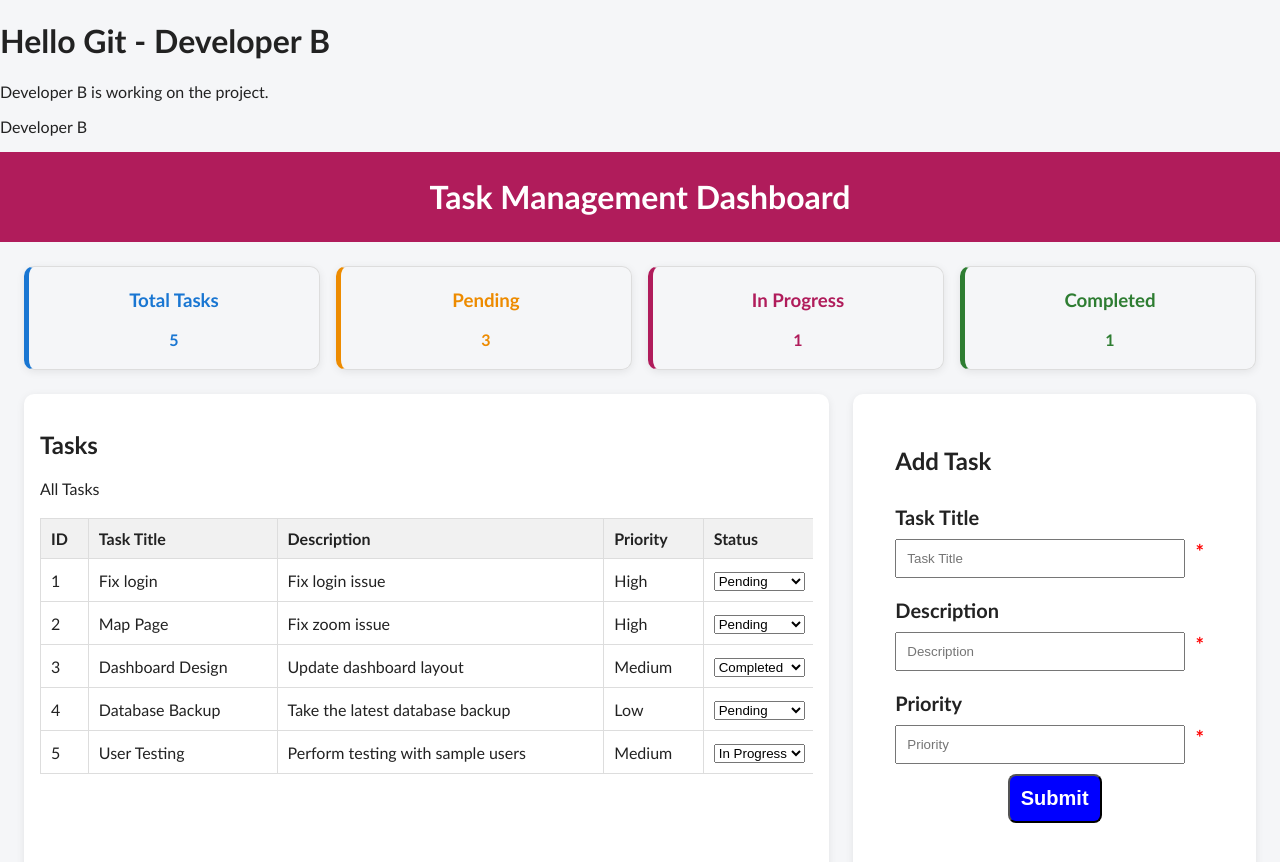
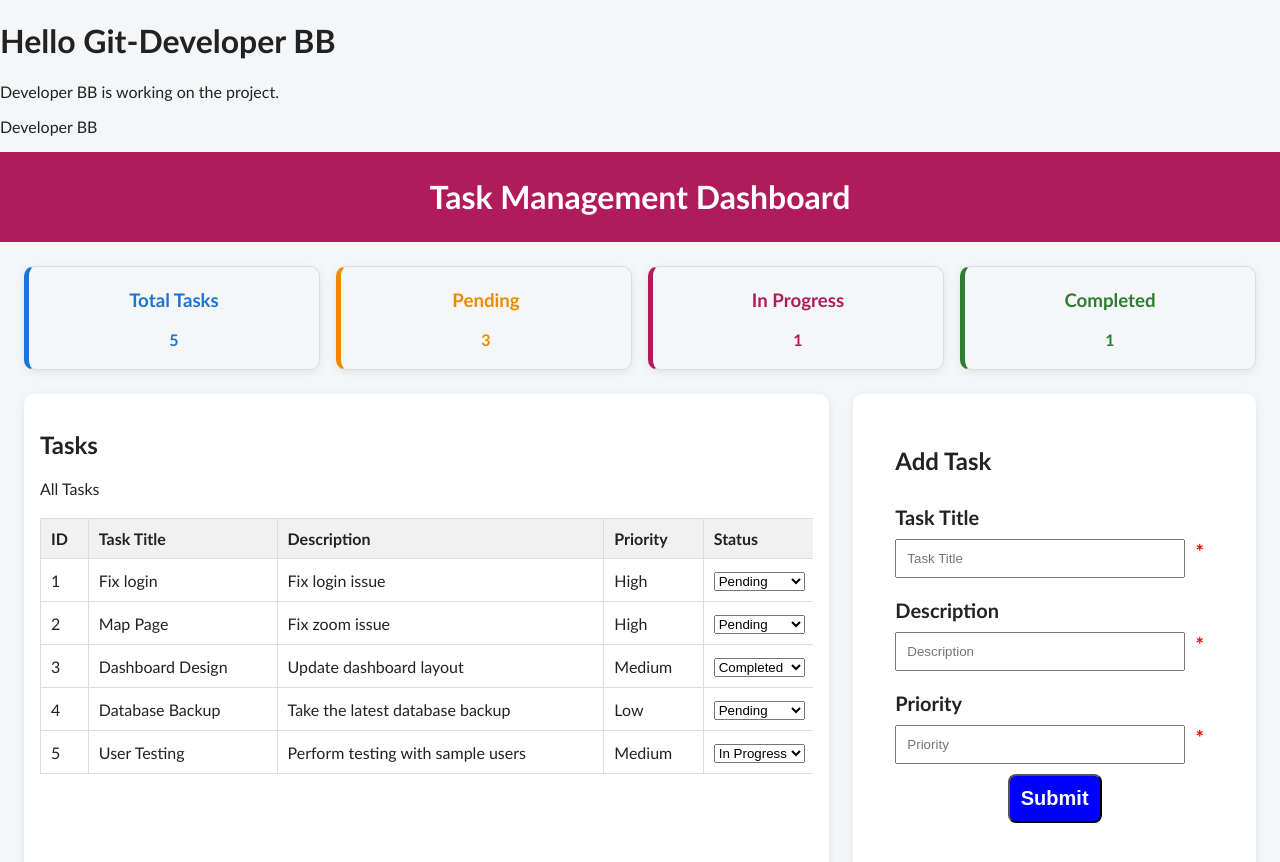
Before and after one commit to anuradha-vasudevan/test, a React (Vite) app: page / in a window 1280 px wide. Shown: the top 862 px of the page. Built offline with nearby package versions, Linux system fonts and the light colour scheme.

Commit message:
BB developer B

```diff
--- a/src/App.jsx
+++ b/src/App.jsx
@@ -51,9 +51,9 @@ function App() {
 
   return (
     <>
-    <h1>Hello   Git - Developer B</h1>
-    <p>Developer B is working on the project.</p>
-    <p>Developer B</p>
+    <h1>Hello Git-Developer BB</h1>
+    <p>Developer BB is working on the project.</p>
+    <p>Developer BB</p>
       <div className='dashboard'>
         <HeaderArea />
         <Summary allTasks={tasks} />
```
